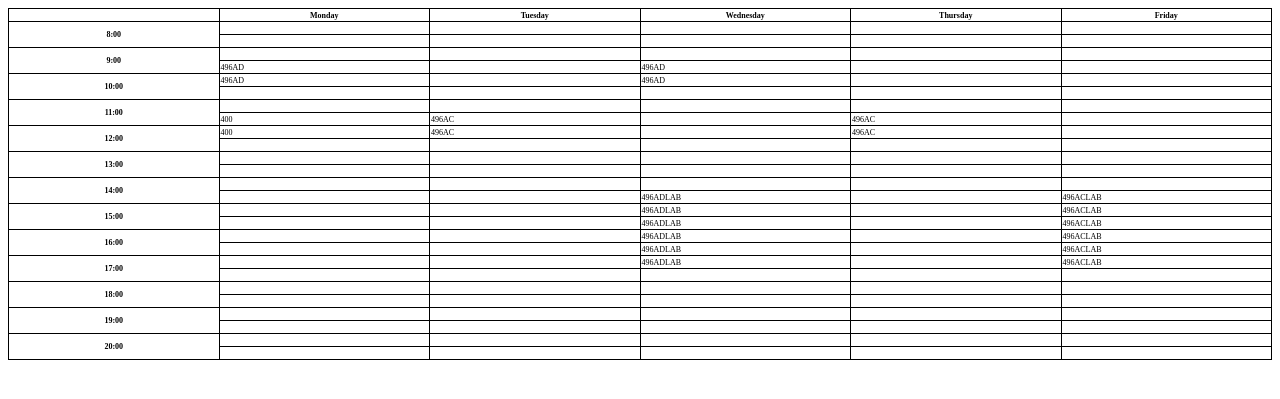
After one commit to yang242j/VSB_Plus, a PHP site: page /calendar.html in a window 1280 px wide. The commit adds this page. Shown: the top 399 px of the page. Run offline with PHP 8.4, Linux system fonts and the light colour scheme.

Commit message:
Create weekly calendar v1.0

```diff
--- /dev/null
+++ b/Code/calendar.html
@@ -0,0 +1,224 @@
+<!DOCTYPE html>
+<html>
+<head>
+<style>
+table, th, td {
+  border: 1px solid black;
+  border-collapse: collapse;
+  table-layout: fixed;
+  height: 10px;
+  width: 100%;
+  font-size: 8px;
+}
+</style>
+</head>
+<body>
+
+<table>
+  <tr>
+    <th></th>
+    <th>Monday</th>
+    <th>Tuesday</th>
+	<th>Wednesday</th>
+    <th>Thursday</th>
+	<th>Friday</th>
+  </tr>
+  <tr>
+    <th rowspan="2">8:00</th>
+    <td></td>
+    <td></td>
+    <td></td>
+    <td></td>
+    <td></td>
+  </tr>
+  <tr>
+  	<td></td>
+    <td></td>
+    <td></td>
+    <td></td>
+    <td></td>
+  </tr>
+  <tr>
+    <th rowspan="2">9:00</th>
+    <td></td>
+    <td></td>
+    <td></td>
+    <td></td>
+    <td></td>
+  </tr>
+  <tr>
+    <td>496AD</td>
+    <td></td>
+	<td>496AD</td>
+    <td></td>
+    <td></td>
+  </tr>
+   <tr>
+    <th rowspan="2">10:00</th>
+    <td>496AD</td>
+    <td></td>
+    <td>496AD</td>
+    <td></td>
+    <td></td>
+  </tr>
+  <tr>
+  	<td></td>
+    <td></td>
+    <td></td>
+    <td></td>
+    <td></td>
+  </tr>
+    <tr>
+    <th rowspan="2">11:00</th>
+    <td></td>
+    <td></td>
+    <td></td>
+    <td></td>
+    <td></td>
+  </tr>
+  <tr>
+  	<td>400</td>
+    <td>496AC</td>
+    <td></td>
+    <td>496AC</td>
+    <td></td>
+  </tr>
+    <tr>
+    <th rowspan="2">12:00</th>
+    <td>400</td>
+    <td>496AC</td>
+    <td></td>
+    <td>496AC</td>
+    <td></td>
+  </tr>
+  <tr>
+  	<td></td>
+    <td></td>
+    <td></td>
+    <td></td>
+    <td></td>
+  </tr>
+    <tr>
+    <th rowspan="2">13:00</th>
+    <td></td>
+    <td></td>
+    <td></td>
+    <td></td>
+    <td></td>
+  </tr>
+  <tr>
+  	<td></td>
+    <td></td>
+    <td></td>
+    <td></td>
+    <td></td>
+  </tr>
+    <tr>
+    <th rowspan="2">14:00</th>
+    <td></td>
+    <td></td>
+    <td></td>
+    <td></td>
+    <td></td>
+  </tr>
+  <tr>
+  	<td></td>
+    <td></td>
+    <td>496ADLAB</td>
+    <td></td>
+    <td>496ACLAB</td>
+  </tr>
+    <tr>
+    <th rowspan="2">15:00</th>
+    <td></td>
+    <td></td>
+    <td>496ADLAB</td>
+    <td></td>
+    <td>496ACLAB</td>
+  </tr>
+  <tr>
+  	<td></td>
+    <td></td>
+    <td>496ADLAB</td>
+    <td></td>
+    <td>496ACLAB</td>
+  </tr>
+    <tr>
+    <th rowspan="2">16:00</th>
+    <td></td>
+    <td></td>
+    <td>496ADLAB</td>
+    <td></td>
+    <td>496ACLAB</td>
+  </tr>
+  <tr>
+  	<td></td>
+    <td></td>
+    <td>496ADLAB</td>
+    <td></td>
+    <td>496ACLAB</td>
+  </tr>
+    <tr>
+    <th rowspan="2">17:00</th>
+    <td></td>
+    <td></td>
+    <td>496ADLAB</td>
+    <td></td>
+    <td>496ACLAB</td>
+  </tr>
+  <tr>
+  	<td></td>
+    <td></td>
+    <td></td>
+    <td></td>
+    <td></td>
+  </tr>
+    <tr>
+    <th rowspan="2">18:00</th>
+    <td></td>
+    <td></td>
+    <td></td>
+    <td></td>
+    <td></td>
+  </tr>
+  <tr>
+  	<td></td>
+    <td></td>
+    <td></td>
+    <td></td>
+    <td></td>
+  </tr>
+    <tr>
+    <th rowspan="2">19:00</th>
+    <td></td>
+    <td></td>
+    <td></td>
+    <td></td>
+    <td></td>
+  </tr>
+  <tr>
+  	<td></td>
+    <td></td>
+    <td></td>
+    <td></td>
+    <td></td>
+  </tr>
+    <tr>
+    <th rowspan="2">20:00</th>
+    <td></td>
+    <td></td>
+    <td></td>
+    <td></td>
+    <td></td>
+  </tr>
+  <tr>
+  	<td></td>
+    <td></td>
+    <td></td>
+    <td></td>
+    <td></td>
+  </tr>
+</table>
+
+</body>
+</html>
```
Also changed, not shown: Code/css/semester.css (+23 -11 lines), Code/semesterBuilder.html (+25 -11 lines), Code/img/ANTH100 due date.PNG (deleted), Code/img/calendar-sample.png (deleted).
